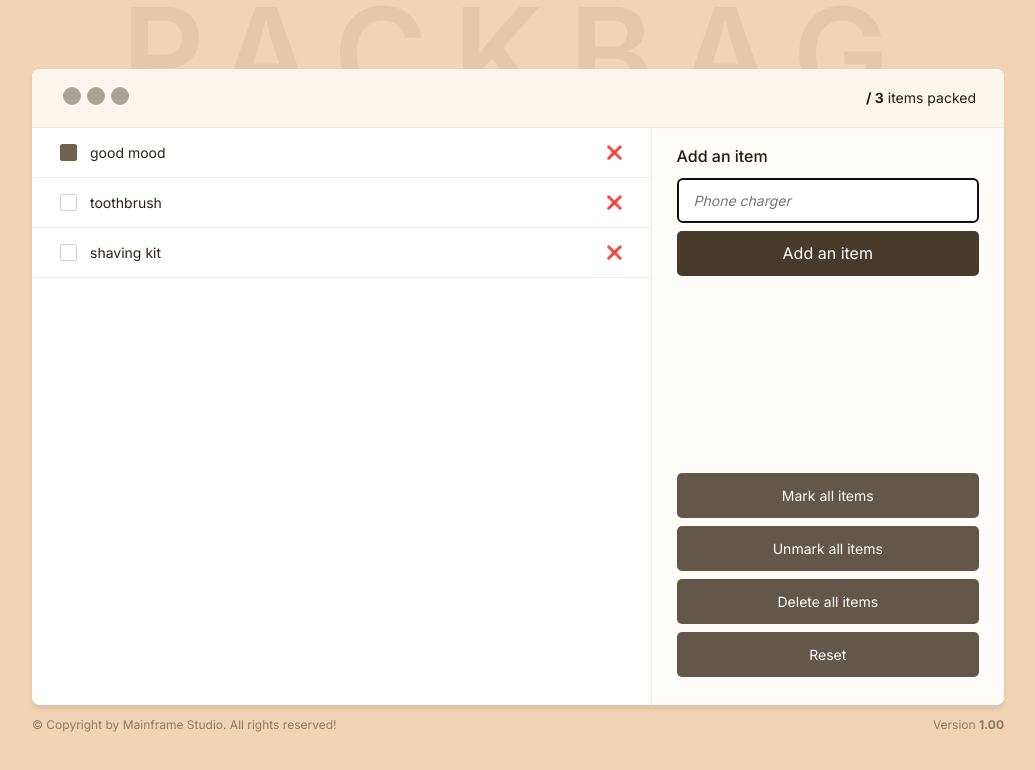
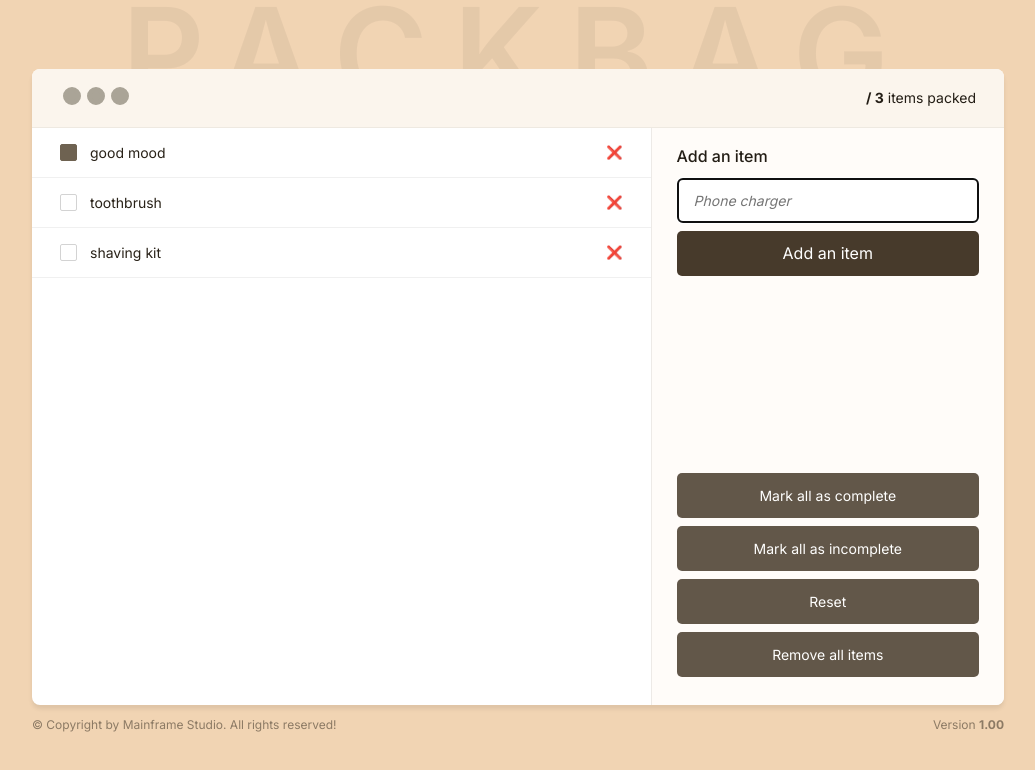
Before and after one commit to devbilalkhan/packbag, a React (Vite) app: page / in a window 1280 px wide. Shown: the top 770 px of the page, without its empty margins (122-1157 px from the left). Built offline with nearby package versions, Linux system fonts and the light colour scheme.

Commit message:
lifting logic for todo list at one place close to where it makes sense.

```diff
--- a/src/App.jsx
+++ b/src/App.jsx
@@ -16,13 +16,62 @@ function App() {
     const newItems = [...itemText, newItem];
     setItemText(newItems);
   };
+
+  const handleMarkAllComplete = () => {
+    setItemText(
+      itemText.map((itm) => {
+        return { ...itm, packed: true };
+      })
+    );
+  };
+  const handleMarkAllInComplete = () => {
+    setItemText(
+      itemText.map((itm) => {
+        return { ...itm, packed: false };
+      })
+    );
+  };
+  const handleResetToInitials = () => {
+    setItemText(defaultItems);
+  };
+  const handleRemoveAllItems = () => {
+    setItemText([]);
+  };
+
+  const handleDeleteEachItem = (id) => {
+    setItemText((prev) => prev.filter((itm) => itm.id !== id));
+  };
+
+  const handleItemToggle = (id) => {
+    const newItems = itemText.map((itm) => {
+      if (itm.id === id) {
+        return {
+          ...itm,
+          packed: !itm.packed,
+        };
+      }
+      return itm;
+    });
+    setItemText(newItems);
+  };
   return (
     <>
       <BackgroundHeader />
       <main>
         <Header numOfItems={itemText.length} />
-        <ItemList itemText={itemText} setItemText={setItemText} />
-        <Sidebar setItemText={setItemText} handleAddItem={handleAddItem} />
+        <ItemList
+          itemText={itemText}
+          handleItemToggle={handleItemToggle}
+          handleDeleteEachItem={handleDeleteEachItem}
+        />
+        <Sidebar
+          setItemText={setItemText}
+          handleAddItem={handleAddItem}
+          handleRemoveAllItems={handleRemoveAllItems}
+          handleResetToInitials={handleResetToInitials}
+          handleMarkAllComplete={handleMarkAllComplete}
+          handleMarkAllInComplete={handleMarkAllInComplete}
+        />
       </main>
       <Footer />
     </>
--- a/src/components/AddItemForm.jsx
+++ b/src/components/AddItemForm.jsx
@@ -1,7 +1,7 @@
 import { useRef, useState } from "react";
 import Button from "./Button";
 import Warning from "./Warning";
-export default function AddItemForm({ setItemText, handleAddItem }) {
+export default function AddItemForm({ setItemText, onAddItem }) {
   const [listItem, setListItem] = useState("");
   const [warning, setWarning] = useState("");
 
@@ -14,7 +14,7 @@ export default function AddItemForm({ setItemText, handleAddItem }) {
       inputRef.current.focus();
       return;
     }
-    handleAddItem(listItem);
+    onAddItem(listItem);
     setListItem("");
   };
   return (
--- a/src/components/Button.jsx
+++ b/src/components/Button.jsx
@@ -1,6 +1,9 @@
-export default function Button({ type, children }) {
+export default function Button({ buttonType, children, onClick }) {
   return (
-    <button className={`btn ${type === "secondary" ? "btn--secondary" : ""}`}>
+    <button
+      onClick={onClick}
+      className={`btn ${buttonType === "secondary" ? "btn--secondary" : ""}`}
+    >
       {children}
     </button>
   );
--- a/src/components/ButtonGroup.jsx
+++ b/src/components/ButtonGroup.jsx
@@ -1,11 +1,23 @@
 import Button from "./Button";
-import { sidebarButtonLabels } from "../lib/constants";
-export default function ButtonGroup() {
+
+export default function ButtonGroup({
+  onRemoveAllItems,
+  onResetToInitials,
+  onMarkAllComplete,
+  onMarkAllInComplete,
+}) {
+  const buttons = [
+    { onClick: onMarkAllComplete, label: "Mark all as complete" },
+    { onClick: onMarkAllInComplete, label: "Mark all as incomplete" },
+    { onClick: onResetToInitials, label: "Reset" },
+    { onClick: onRemoveAllItems, label: "Remove all items" },
+  ];
+
   return (
     <section className="button-group">
-      {sidebarButtonLabels.map((item) => (
-        <Button key={item.id} label={item.label} type="secondary">
-          {item.label}
+      {buttons.map(({ label, onClick }, index) => (
+        <Button key={index} buttonType="secondary" onClick={onClick}>
+          {label}
         </Button>
       ))}
     </section>
--- a/src/components/ItemList.jsx
+++ b/src/components/ItemList.jsx
@@ -1,17 +1,23 @@
-import { useState } from "react";
-
-export default function ItemList({ itemText, setItemText }) {
+export default function ItemList({
+  itemText,
+  handleDeleteEachItem,
+  handleItemToggle,
+}) {
   return (
     <ul>
       {itemText.map((item) => (
-        <ListItem key={item.id} item={item} setItemText={setItemText} />
+        <ListItem
+          key={item.id}
+          item={item}
+          onDeleteEachItem={handleDeleteEachItem}
+          onToggleItem={handleItemToggle}
+        />
       ))}
     </ul>
   );
 }
 
-function ListItem({ item, setItemText }) {
-  const [checked, setChecked] = useState(false);
+function ListItem({ item, onDeleteEachItem, onToggleItem }) {
   return (
     <>
       <li className="item">
@@ -20,17 +26,15 @@ function ListItem({ item, setItemText }) {
             type="checkbox"
             checked={item.packed}
             onChange={() => {
-              const newChecked = !checked;
-              setChecked(newChecked);
-              item.packed = newChecked;
+              onToggleItem(item.id);
             }}
           />
           {item.name}
         </label>
         <button
-          onClick={() =>
-            setItemText((prev) => prev.filter((itm) => itm.id !== item.id))
-          }
+          onClick={() => {
+            onDeleteEachItem(item.id);
+          }}
         >
           ❌
         </button>
--- a/src/components/Sidebar.jsx
+++ b/src/components/Sidebar.jsx
@@ -1,10 +1,22 @@
 import AddItemForm from "./AddItemForm";
 import ButtonGroup from "./ButtonGroup";
-export default function Sidebar({ setItemText, handleAddItem}) {
+export default function Sidebar({
+  setItemText,
+  handleAddItem,
+  handleRemoveAllItems,
+  handleResetToInitials,
+  handleMarkAllComplete,
+  handleMarkAllInComplete,
+}) {
   return (
     <div className="sidebar">
-      <AddItemForm setItemText={setItemText} handleAddItem={handleAddItem}/>
-      <ButtonGroup />
+      <AddItemForm setItemText={setItemText} onAddItem={handleAddItem} />
+      <ButtonGroup
+        onRemoveAllItems={handleRemoveAllItems}
+        onResetToInitials={handleResetToInitials}
+        onMarkAllComplete={handleMarkAllComplete}
+        onMarkAllInComplete={handleMarkAllInComplete}
+      />
     </div>
   );
 }
```
